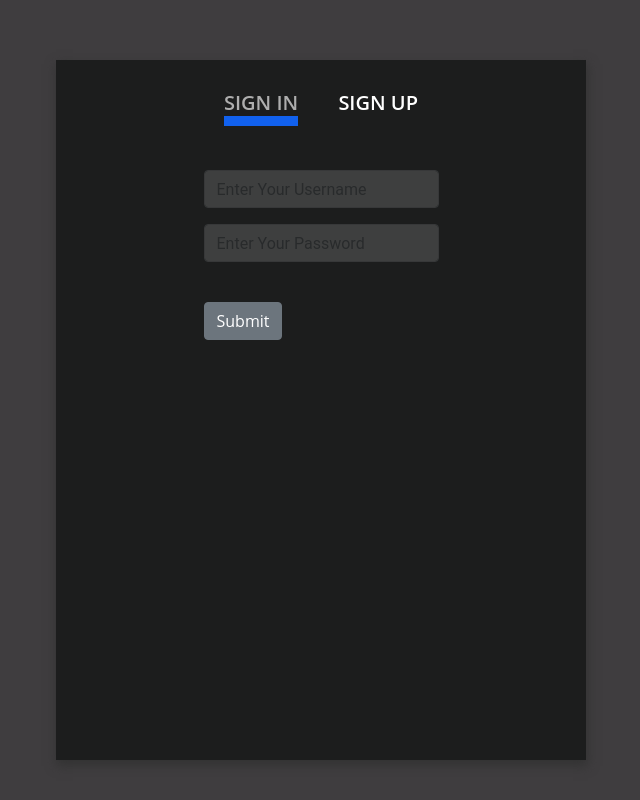
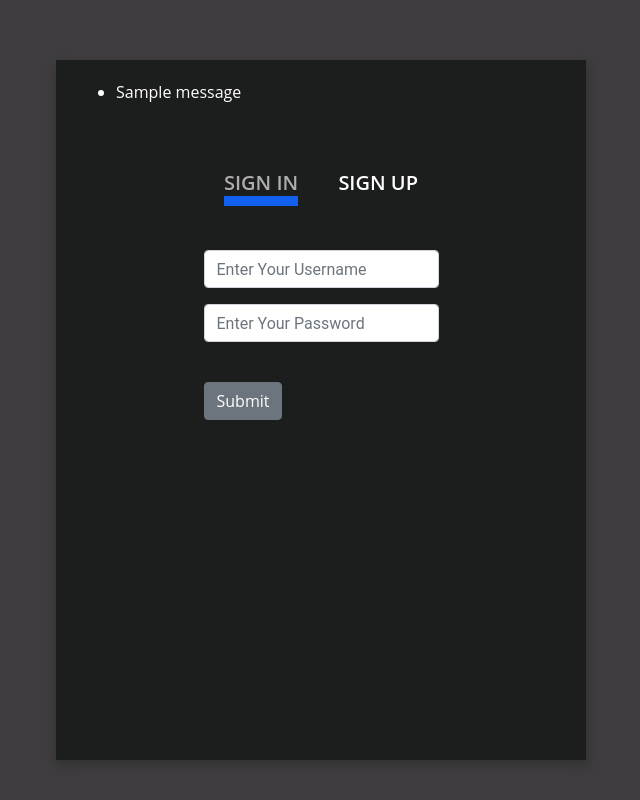
Before and after one commit to KyofuNoKamen/MoneyTracker, a Django app: page /login/ in a window 1280 px wide. Shown: the whole page, without its empty margins (319-959 px from the left). Run offline with Django 4.2, Linux system fonts and the light colour scheme; one stand-in notice (Sample message) is shown.

```diff
--- a/diplom/login/static/style.css
+++ b/diplom/login/static/style.css
@@ -68,9 +68,10 @@ hr {
   padding:0px;
   position: relative;
   width: 530px;
-  height: 700px;
+  min-height: 700px;
   margin: auto;
   margin-top: 60px;
+  padding-bottom: 30px;
   box-shadow: 1px 5px 10px 1px #333;
   overflow:hidden;
   background-color: #1C1D1D;
--- a/diplom/login/templates/base.html
+++ b/diplom/login/templates/base.html
@@ -10,7 +10,14 @@
     <link rel="stylesheet" href="https://cdn.jsdelivr.net/npm/bootstrap@4.1.3/dist/css/bootstrap.min.css" integrity="sha384-MCw98/SFnGE8fJT3GXwEOngsV7Zt27NXFoaoApmYm81iuXoPkFOJwJ8ERdknLPMO" crossorigin="anonymous">
     <link rel="stylesheet" href="{% static 'style.css' %}">
 
-    <title>Hello, world!</title>
+    <title>MoneyTracker</title>
+
+        <style>
+            input {
+              color: black;
+              opacity: 1; /* Firefox */
+            }
+        </style>
   </head>
   <body>
     <div>
--- a/diplom/login/templates/login.html
+++ b/diplom/login/templates/login.html
@@ -1,6 +1,8 @@
 {% extends 'base.html' %}
 {% block content %}
 {% load static %}
+
+
 
 <div class="content">
 	<div class="container">
@@ -8,6 +10,18 @@
 		<h1>You Are Already Logged In</h1>
 
 		{% else %}
+
+		{% if messages %}
+		<div style="padding: 20px;">
+			<ul class="messages">
+				{% for message in messages %}
+				<li {% if message.tags %} class="{{ message.tags }} text-white"{% endif %} > {{ message }} </li>
+				{% endfor %}
+			</ul>
+		</div>
+		{% endif %}
+
+
 		<div class="col-md-6 offset-md-3">
 			<div class="menu text-center">
 				<a href="#" class="btn d-inline-block active"><h2>SIGN IN</h2></a>
@@ -17,7 +31,7 @@
 
 			<form method="POST" action="{% url 'login' %}">
 				{% csrf_token %}
-				<div class="form-group">
+				<div class="form-group" >
 					<input type="text" class="form-control" name="username" placeholder="Enter Your Username">
 				</div>
 				<div class="form-group">
--- a/diplom/login/views.py
+++ b/diplom/login/views.py
@@ -260,6 +260,7 @@ def profile(request):
                 user.first_name = profileForm.cleaned_data['first_name']
                 user.last_name = profileForm.cleaned_data['last_name']
                 user.email = profileForm.cleaned_data['email']
+                user.save()
 
                 messages.success(request, "You have successfully changed Profile!")
                 return redirect('profile')
```
Also changed, not shown: diplom/db.sqlite3, diplom/login/static/main.css (line endings or trailing spaces).
